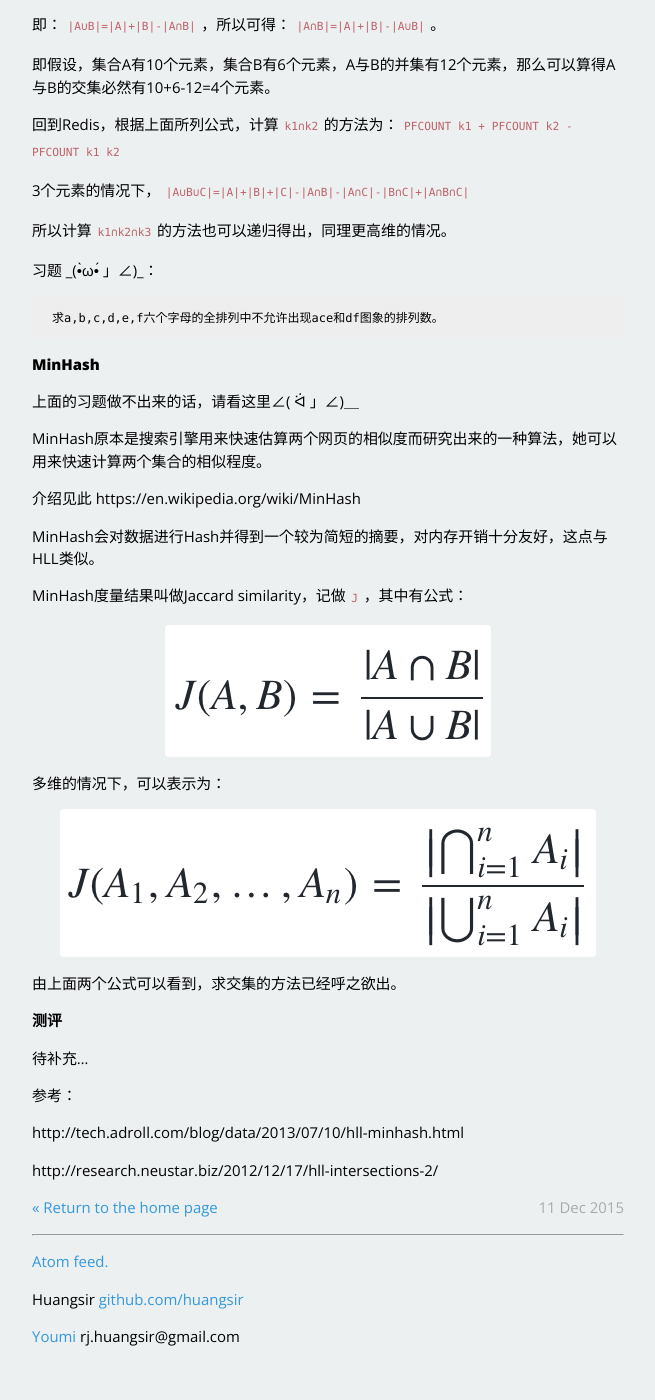
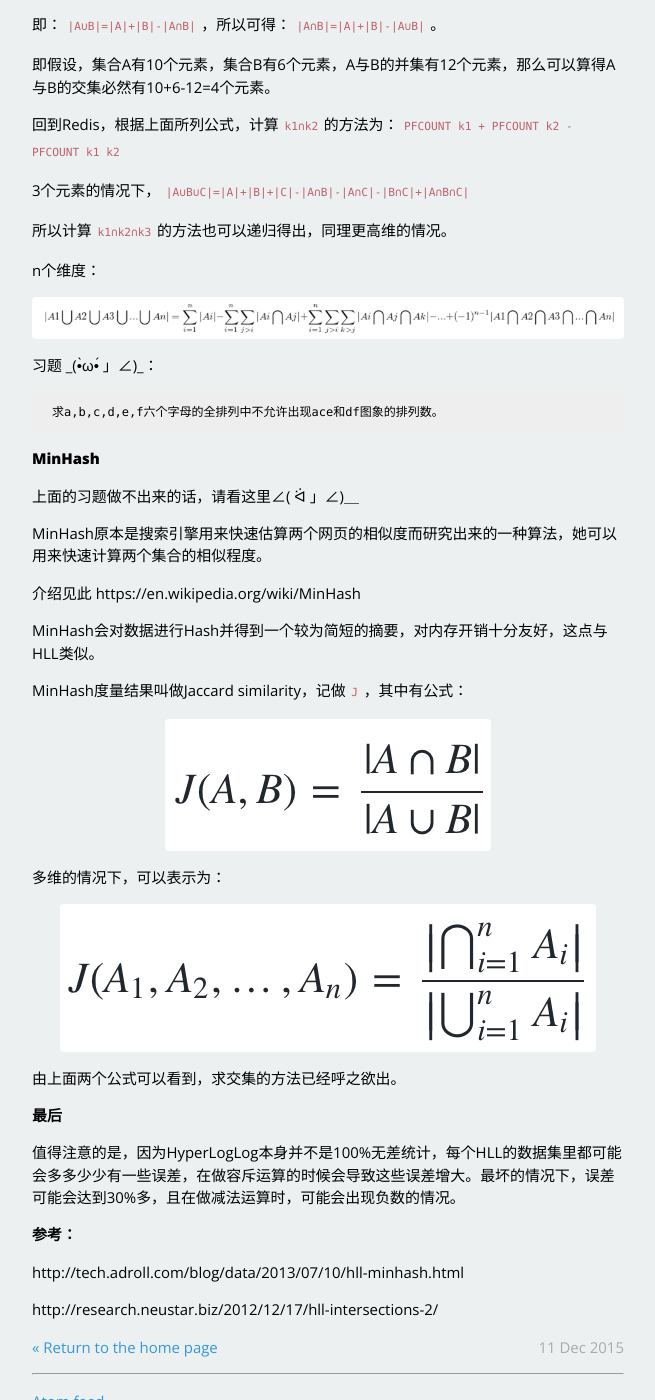
Before and after one commit to Huangsir/huangsir.github.io, a Jekyll site: the page built from _posts/2015-12-11-用户数统计运算.md, in a window 1280 px wide and 1400 px high, scrolled down 1082 px. Shown: the whole window, without its empty margins (312-967 px from the left). Built offline with Jekyll 4.4.1, drawn with Linux system fonts in a browser that asks for light colours; Markdown is read by kramdown in place of the engine named in the settings; before the commit the page ends 2430 px from its top, so only the background shows below that.

Commit message:
增加公式

````diff
--- a/_posts/2015-12-11-用户数统计运算.md
+++ b/_posts/2015-12-11-用户数统计运算.md
@@ -54,6 +54,10 @@ Redis里原生提供对HyperLogLog的支持，官方说明12K的key可以存放2
 
 所以计算`k1∩k2∩k3`的方法也可以递归得出，同理更高维的情况。
 
+n个维度：
+
+![](../assets/aklshdfqewjfhqef.png)
+
 习题 \_(•̀ω•́ 」∠)_：
 
 ```
@@ -80,11 +84,11 @@ MinHash度量结果叫做Jaccard similarity，记做`J`，其中有公式：
 
 由上面两个公式可以看到，求交集的方法已经呼之欲出。
 
-#### 测评
+#### 最后
 
-待补充...
+值得注意的是，因为HyperLogLog本身并不是100%无差统计，每个HLL的数据集里都可能会多多少少有一些误差，在做容斥运算的时候会导致这些误差增大。最坏的情况下，误差可能会达到30%多，且在做减法运算时，可能会出现负数的情况。
 
-参考：
+#### 参考：
 
 http://tech.adroll.com/blog/data/2013/07/10/hll-minhash.html
 
````
Also changed, not shown: assets/aklshdfqewjfhqef.png (added).
